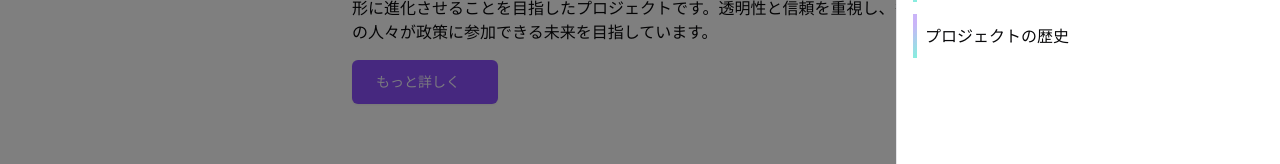
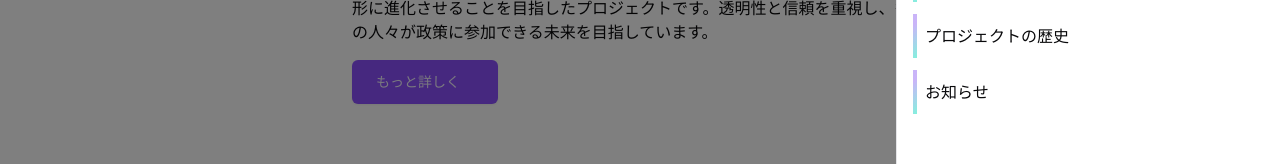
Before and after one commit to moai-redcap/dd2030website, a Next.js app: page / in a window 1280 px wide. Both pictures are taken after a click on the button 1242 px from the left and 28 px from the top of the page. Shown: the part 390-554 px from the top of the page. Built offline with nearby package versions, Linux system fonts and the light colour scheme; some icons are missing; a web font is replaced by a local one.

Commit message:
タスクバーにお知らせを追加

```diff
--- a/components/Header.tsx
+++ b/components/Header.tsx
@@ -141,6 +141,16 @@ export function Header() {
                     <div>プロジェクトの歴史</div>
                   </div>
                 </Link>
+                <Link
+                  href="/news"
+                  className="w-full h-11 flex gap-2 flex-wrap"
+                  onClick={handleLinkClick}
+                >
+                  <div className="gradient w-1"></div>
+                  <div className="w-[calc(100%-12px)] flex items-center">
+                    <div>お知らせ</div>
+                  </div>
+                </Link>
               </div>
             </DrawerContent>
           </Drawer>
```
